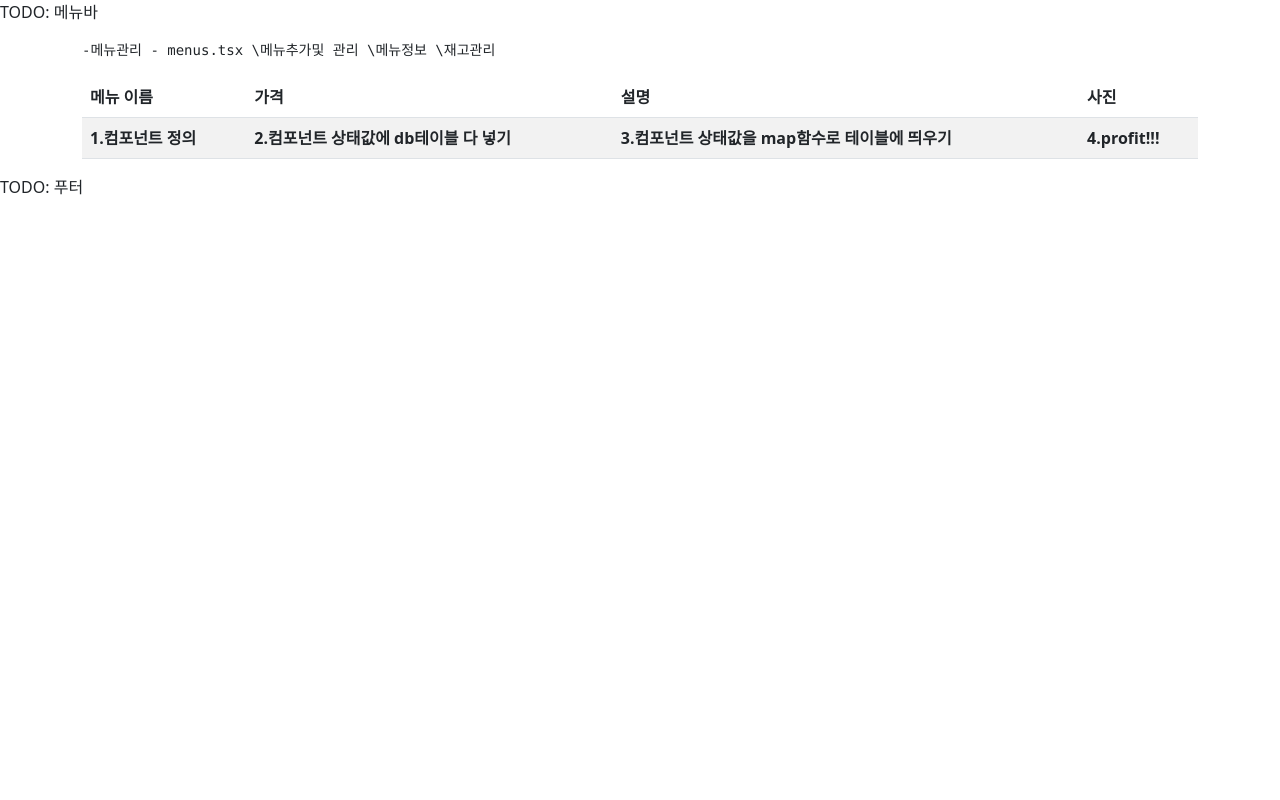
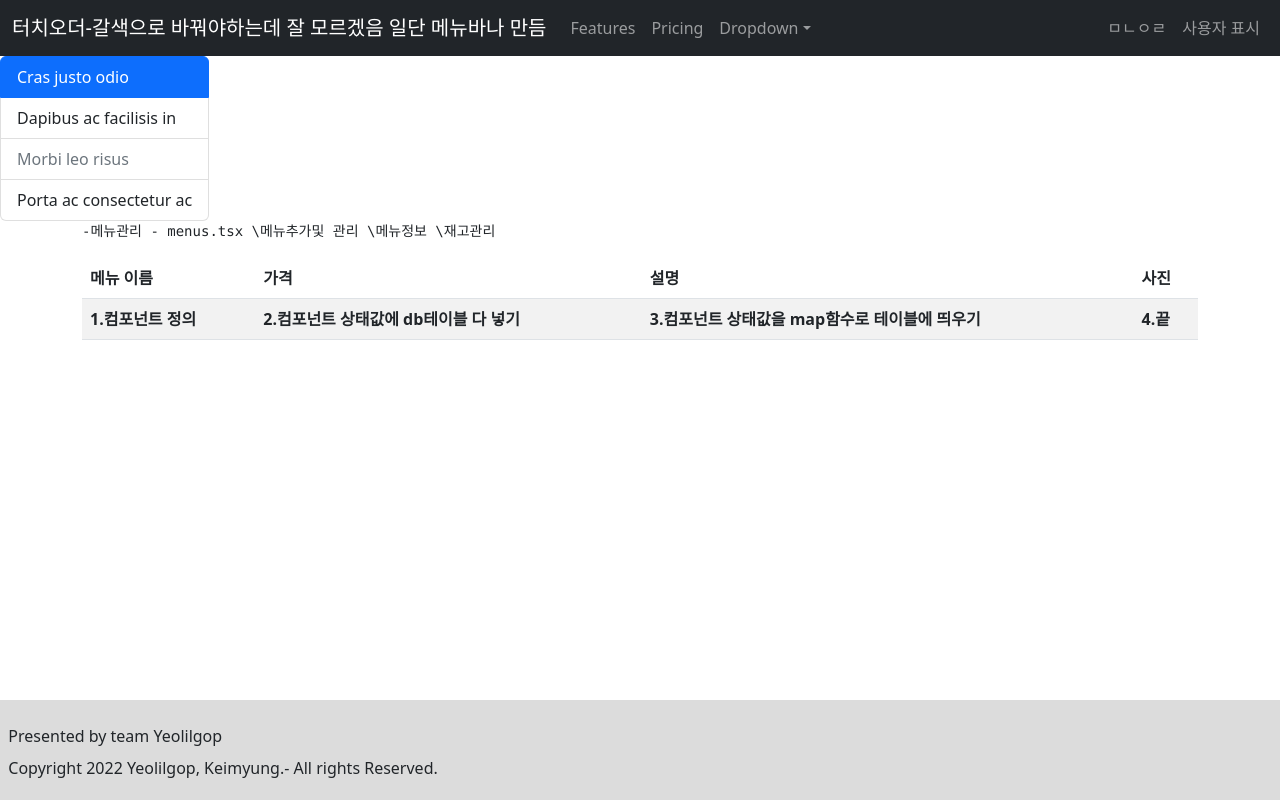
Before and after one commit to wincomi/touchorder, a Next.js app: page /seller/menus in a window 1280 px wide. Built offline with nearby package versions, Linux system fonts and the light colour scheme; no server answers; the database is empty.

Commit message:
Frontend Navbar+Footer, 메뉴바 개발중

```diff
--- a/components/SellerLayout.tsx
+++ b/components/SellerLayout.tsx
@@ -1,12 +1,26 @@
-import { Container } from 'react-bootstrap';
+import Container from 'react-bootstrap/Container';
+import DefaultLayout from './defaultLayout';
 import 'bootstrap/dist/css/bootstrap.min.css';
+import ListGroup from 'react-bootstrap/ListGroup';
 
 export default ({children}) => {
    return (
     <>
-        <p>TODO: 메뉴바</p>
+        <DefaultLayout></DefaultLayout>
+        <div style={{display:'flex',justifyContent:'left'}}>
+            <ListGroup as="ul">
+                <ListGroup.Item as="li" active>
+                    Cras justo odio
+                </ListGroup.Item>
+                <ListGroup.Item as="li">Dapibus ac facilisis in</ListGroup.Item>
+                <ListGroup.Item as="li" disabled>
+                    Morbi leo risus
+                </ListGroup.Item>
+                <ListGroup.Item as="li">Porta ac consectetur ac</ListGroup.Item>
+            </ListGroup>
+        </div>
+
         <Container>{children}</Container>
-        <p>TODO: 푸터</p>
     </>
    )
 }
--- /dev/null
+++ b/components/defaultLayout.tsx
@@ -0,0 +1,49 @@
+import Container from 'react-bootstrap/Container';
+import Nav from 'react-bootstrap/Nav';
+import Navbar from 'react-bootstrap/Navbar';
+import NavDropdown from 'react-bootstrap/NavDropdown';
+import styles from '../styles/Choice.module.css';
+
+function defaultLayout() {
+  return (
+    <div>
+        <Navbar collapseOnSelect expand="lg" bg="dark" variant="dark">
+        <Container fluid>
+            <div>
+                <Navbar.Brand href="#home" >터치오더-갈색으로 바꿔야하는데 잘 모르겠음 일단 메뉴바나 만듬</Navbar.Brand>
+            </div>
+            <Navbar.Toggle aria-controls="responsive-navbar-nav" />
+            <Navbar.Collapse id="responsive-navbar-nav">
+            <Nav className="me-auto">
+                <Nav.Link href="#features">Features</Nav.Link>
+                <Nav.Link href="#pricing">Pricing</Nav.Link>
+                <NavDropdown title="Dropdown" id="collasible-nav-dropdown">
+                <NavDropdown.Item href="#action/3.1">Action</NavDropdown.Item>
+                <NavDropdown.Item href="#action/3.2">
+                    Another action
+                </NavDropdown.Item>
+                <NavDropdown.Item href="#action/3.3">Something</NavDropdown.Item>
+                <NavDropdown.Divider />
+                <NavDropdown.Item href="#action/3.4">
+                    Separated link
+                </NavDropdown.Item>
+                </NavDropdown>
+            </Nav>
+            <Nav>
+                <Nav.Link href="#deets">ㅁㄴㅇㄹ</Nav.Link>
+                <Nav.Link href="#memes">
+                사용자 표시
+                </Nav.Link>
+            </Nav>
+            </Navbar.Collapse>
+        </Container>
+        </Navbar>
+        <div className={styles.Footer}>
+        &nbsp;&nbsp;Presented by team Yeolilgop<br />
+        &nbsp;&nbsp;Copyright 2022 Yeolilgop, Keimyung.- All rights Reserved.
+        </div>
+    </div>
+  );
+}
+
+export default defaultLayout;
--- a/pages/index.js
+++ b/pages/index.js
@@ -9,7 +9,7 @@ const Choice = () => {
         <div className='container-fluid'>
             <div className={styles.title}>터치오더에 오신 것을 환영합니다</div>
             <div className={styles.Button}>
-                <Link href="seller/home">
+                <Link href="seller/menus">
                     <Button variant="primary" size="lg">점주님</Button>
                 </Link>
                 &nbsp;&nbsp;
--- a/pages/seller/menudbtable.tsx
+++ b/pages/seller/menudbtable.tsx
@@ -12,7 +12,7 @@ export default () => {
         status: '' //품절or 판매가능
       }])
     const [index, setindex] = useState(0)
-    useEffect(async() => {
+    useEffect(() => {
 
     },[])
     return (
--- a/pages/seller/menus.tsx
+++ b/pages/seller/menus.tsx
@@ -4,6 +4,7 @@ import { PrismaClient } from "@prisma/client";
 
 export default ({menus}) => {
     return (
+      <div>
         <SellerLayout>
           <pre>
           -메뉴관리 - menus.tsx
@@ -25,11 +26,12 @@ export default ({menus}) => {
                   <th>1.컴포넌트 정의</th>
                   <th>2.컴포넌트 상태값에 db테이블 다 넣기</th>
                   <th>3.컴포넌트 상태값을 map함수로 테이블에 띄우기</th>
-                  <th>4.profit!!!</th>
+                  <th>4.끝</th>
                 </tr>
               </tbody>
             </Table>
         </SellerLayout>
+        </div>
     )
 }
 
--- /dev/null
+++ b/pages/seller/tabs.tsx
@@ -0,0 +1 @@
+import offcanvas from "./tabscomponent/offcanvas"
--- a/styles/Choice.module.css
+++ b/styles/Choice.module.css
@@ -25,3 +25,10 @@
     position: absolute;
     bottom: 0;
 }
+
+.navbar-brand {
+    padding-top: .75rem;
+    padding-bottom: .75rem;
+    background-color: rgba(165, 83, 35, 0.596);
+    box-shadow: inset -1px 0 0 rgba(0, 0, 0, .25);
+  }
```
Also changed, not shown: pages/seller/tabscomponent/fluidcont.tsx (added, +37 -0 lines), 1 other file (tests, documents, lock files or other folders). Lines whose indentation alone changed are shown as unchanged.
